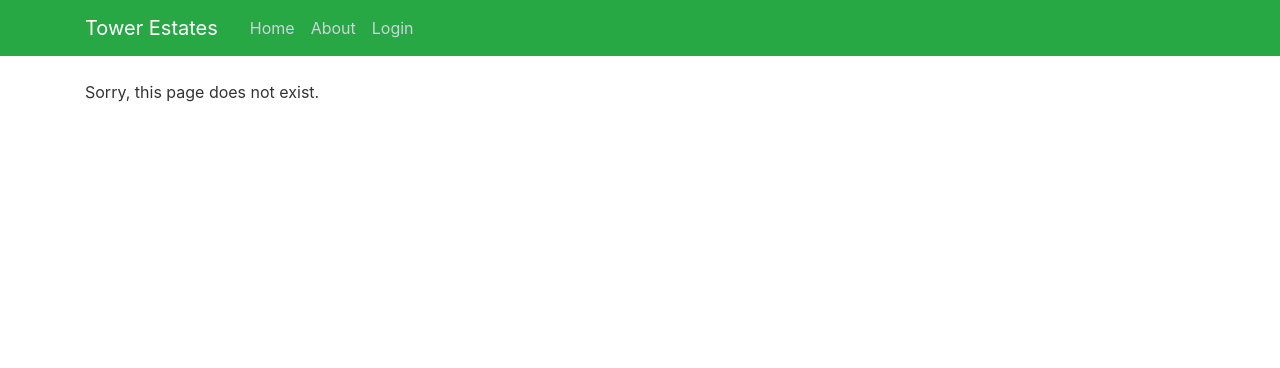
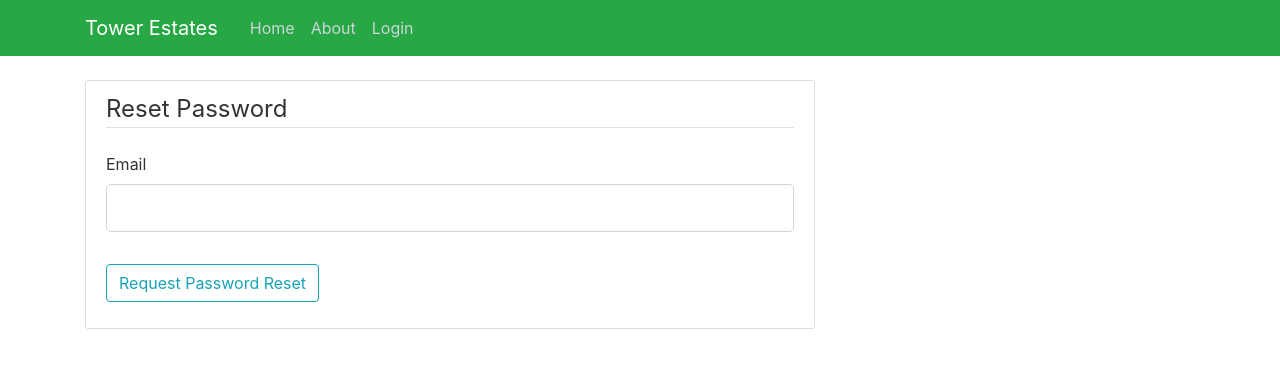
Before and after one commit to puffledude/CourseworkFullBuild, a Flask app: page /reset_password in a window 1280 px wide. Shown: the top 368 px of the page. Run offline with Flask 2, Linux system fonts and the light colour scheme; some libraries are stand-ins or nearby versions.

Commit message:
Password reset function

```diff
--- a/Tower/forms.py
+++ b/Tower/forms.py
@@ -159,6 +159,24 @@ class note_form(FlaskForm):
     submit = SubmitField("Add note")
 
 
+class RequestResetForm(FlaskForm):
+    email = StringField('Email', validators=[DataRequired(), Email()])
+    submit = SubmitField("Request Password Reset")
+
+    def validate_email(self, email):  # Ensures the Email used is unique
+
+        user = User.query.filter_by(email=email.data).first()
+        if user is None:
+            raise ValidationError("There is no account with that email.")
+
+class ResetPasswordForm(FlaskForm):
+    password = PasswordField('Password',
+                             validators=[DataRequired()])
+
+    confirm_password = PasswordField('Confirm Password',
+                                     validators=[DataRequired(), EqualTo('password')])
+    submit = SubmitField("Reset Password")
+
 # class UpdateAccountForm(FlaskForm):
 #     username = StringField("Username",
 #                            validators=[DataRequired(), Length(min=2, max=20)])
--- a/Tower/routes.py
+++ b/Tower/routes.py
@@ -1,12 +1,12 @@
-from Tower import app, bcrypt
+from Tower import app, bcrypt, mail
 from .Branch import db, login_manager
 from flask import render_template, url_for, flash, redirect, request, abort
 from flask_login import login_user, current_user, logout_user, login_required
 from Tower.models import User, Properties, Tenancies, Issue, Issue_Notes, Jobs, Jobs_Notes, Quotes
 from Tower.forms import RegistrationForm, PropertiesForm, User_search_Form, LoginForm, IssueForm, New_tenancy_Form,\
     Property_search_Form, Add_Tenant_Form, Update_User_Form, Update_Contractor_Form, note_form, Update_Properties_form,\
-    Delete_Form
-
+    Delete_Form, RequestResetForm, ResetPasswordForm
+from flask_mail import Message
 
 @app.route("/")
 @app.route("/home")  # Home page for the web app
@@ -405,9 +405,50 @@ def Create_Job(issue_id):
         db.session.add(job)
         db.session.commit()
         return redirect(url_for('Issue_page', issue_id=issue_id))
-    return render_template("add_job.html", form=form, legend=("Create a Job"))
+    return render_template("add_job.html", form=form, legend=("Create a Job"), title=("Create a Job"))
 
-@app.route("/Job<int:job_id>")
+
+def send_reset_email(user):
+    token = user.get_reset_token()
+    msg = Message("Password Reset Request", sender="noreply@Towercoursework.com",
+                  recipients=[user.email])
+    msg.body = f'''To reset your password, visit the following link:
+    {url_for('reset_token', token=token, _external=True)}
+If you did not make this request, ignore this email and no changes will be made
+'''
+    mail.send(msg)
+
+@app.route("/reset_password", methods=["POST", "GET"])
+def reset_request():
+    if current_user.is_authenticated:
+        return redirect(url_for("home"))
+    form = RequestResetForm()
+    if form.validate_on_submit():
+        user = User.query.filter_by(email = form.email.data).first()
+        send_reset_email(user)
+        flash("Your email has been sent with instructions to reset your password,", "info")
+        return redirect(url_for("login"))
+    return render_template("reset_request.html", title="Reset Password", form=form)
+
+
+@app.route("/reset_password/<token>", methods=["POST", "GET"])
+def reset_token(token):
+    if current_user.is_authenticated:
+        return redirect(url_for("home"))
+    user = User.verify_reset_token(token)
+    if user is None:
+        flash("That is an invalid or expired token", "warning")
+        return redirect(url_for("reset_request"))
+    form = ResetPasswordForm()
+    if form.validate_on_submit():  # Checks if the form is valid
+        hashed_password = bcrypt.generate_password_hash(form.password.data).decode("utf-8")
+        user.password = hashed_password
+        db.session.commit()  # Commits new entry to the database
+        flash("Your password has been updated!", "success")
+        return redirect(url_for("login"))
+    return render_template("reset_token.html", title="Reset Password", form=form)
+
+@app.route("/Job/<int:job_id>")
 @login_required
 def Job(job_id):
     job = db.session.query(Jobs).filter(Jobs.job_id == job_id).first()
--- /dev/null
+++ b/Tower/templates/reset_request.html
@@ -0,0 +1,29 @@
+{% extends "layout.html" %}
+{% block content %}
+    <div class="content-section">
+        <form method="POST" action="">
+            {{ form.hidden_tag() }}
+            <fieldset class="form-group">
+                <legend class="border-bottom mb-4"> Reset Password </legend>
+                <div class="form-group">
+                    {{ form.email.label(class="form-control-label")}}
+                    {% if form.email.errors %}
+                        {{ form.email(class="form-control form-control-lg is-invalid") }}
+                        <div class="invalid-feedback">
+                            {% for error in form.email.errors %}
+                                <span>{{ error }}</span>
+                            {% endfor %}
+                        </div>
+
+                    {% else %}
+                        {{ form.email(class="form-control form-control-lg")}}
+                    {% endif %}
+                </div>
+            </fieldset>
+
+            <div class="form-group">
+                {{ form.submit(class="btn btn-outline-info") }}
+            </div>
+        </form>
+    </div>
+{% endblock content %}
```
Also changed, not shown: Tower/__init__.py (+7 -4 lines), Tower/models.py (+15 -1 lines), Tower/templates/login.html (+1 -9 lines), Tower/templates/reset_token.html (added, +44 -0 lines), Tower/site.db.
